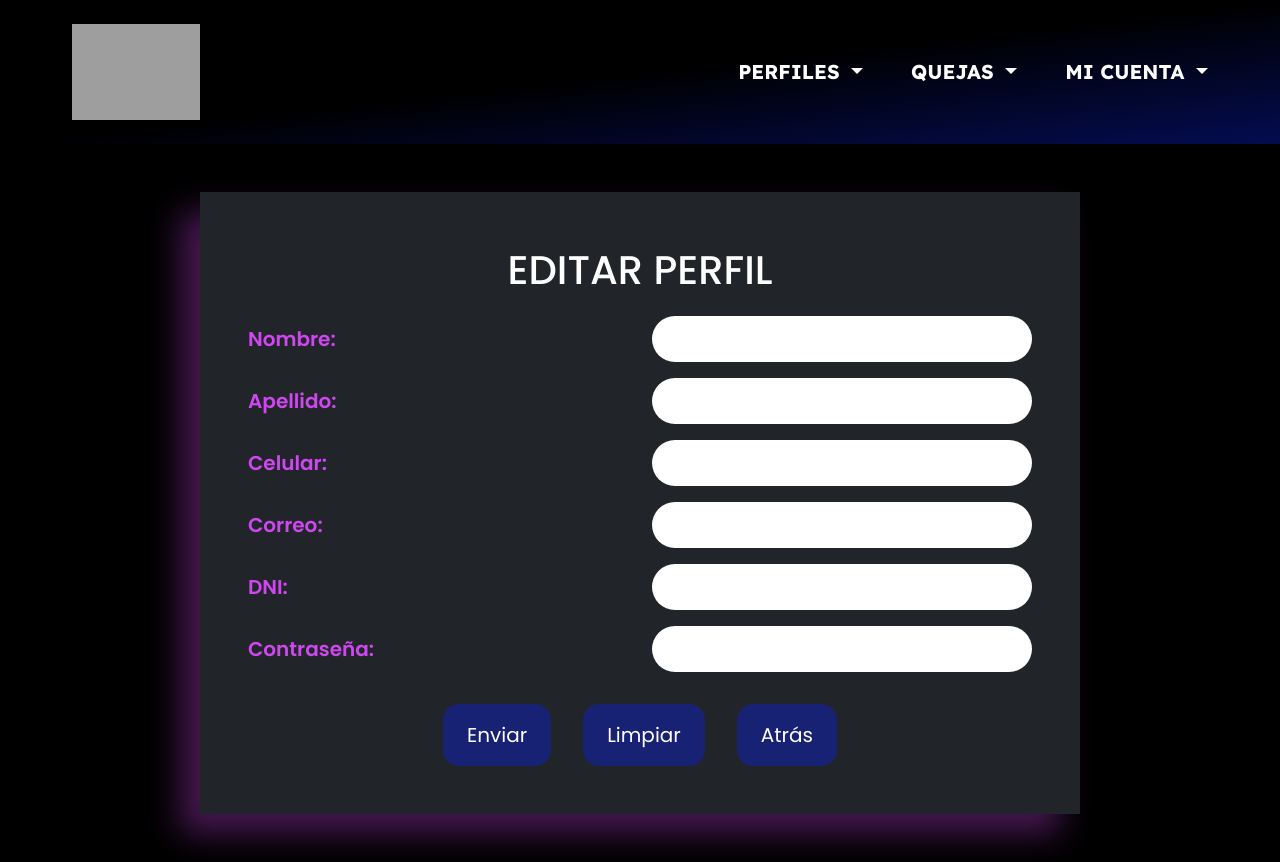
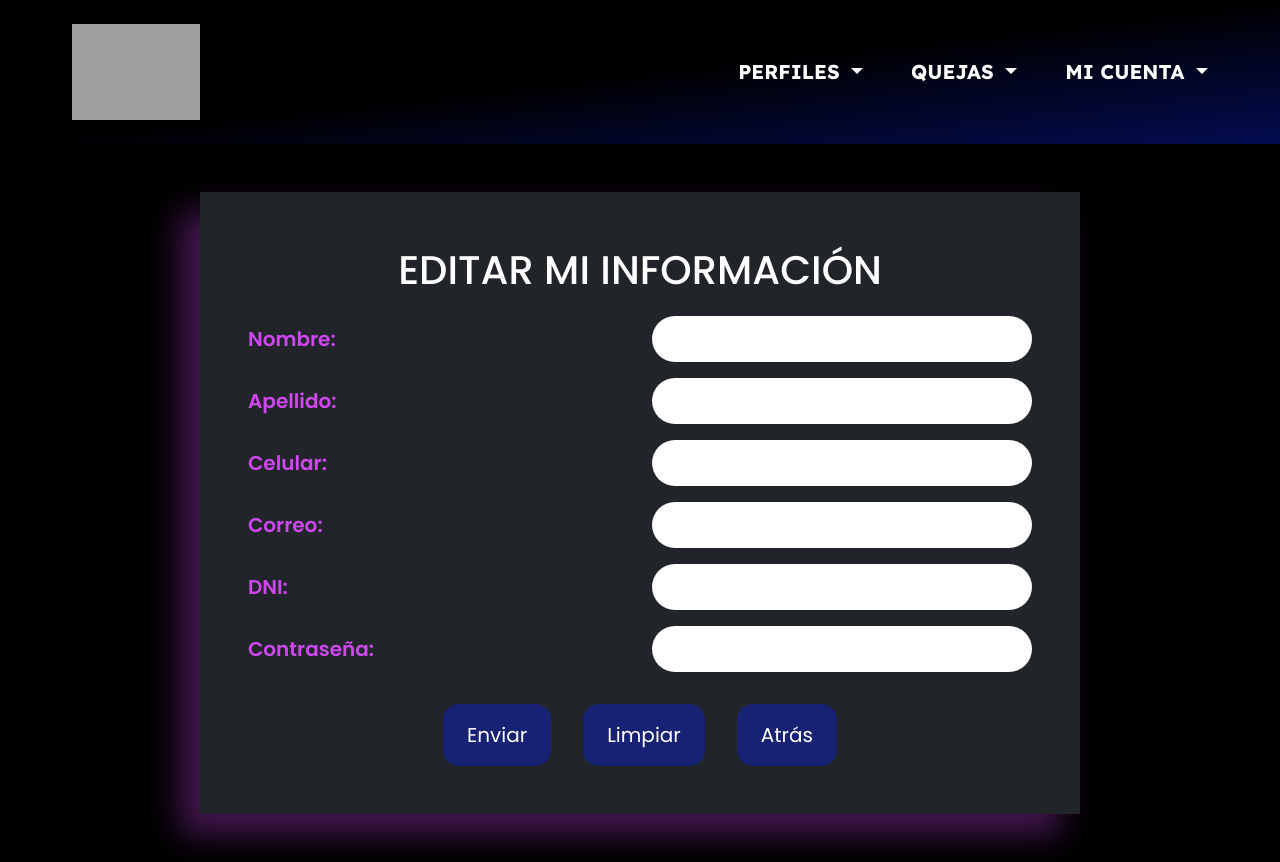
Before and after one commit to NicoleMariaMoralesRobladillo/Zorrito-Plus-BDII, a Vue app: page /editarinformacionusuario/1 in a window 1280 px wide. Built offline with nearby package versions, Linux system fonts and the light colour scheme; grey boxes are pictures that could not be loaded.

Commit message:
Actualizando título editar mi info2

```diff
--- a/src/views/EditarInformacionUsuario.vue
+++ b/src/views/EditarInformacionUsuario.vue
@@ -49,7 +49,7 @@ export default defineComponent({
           <h1
             class="text-white fs-1 text-center pb-2 lh-base text-uppercase m-0"
           >
-            Editar perfil
+            Editar mi información
           </h1>
           <div class="row">
             <div class="col-12 col-md-6 my-auto">
```
